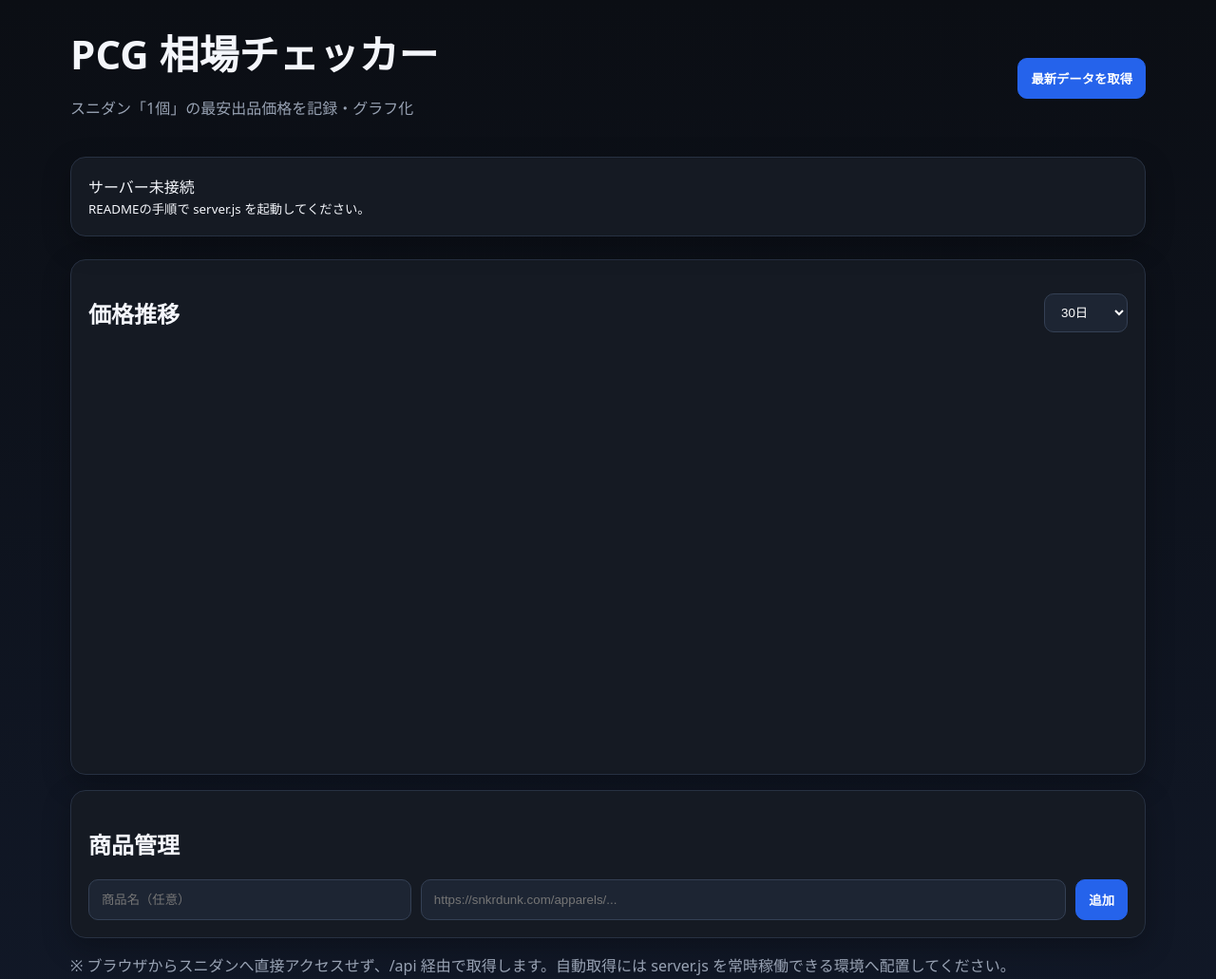
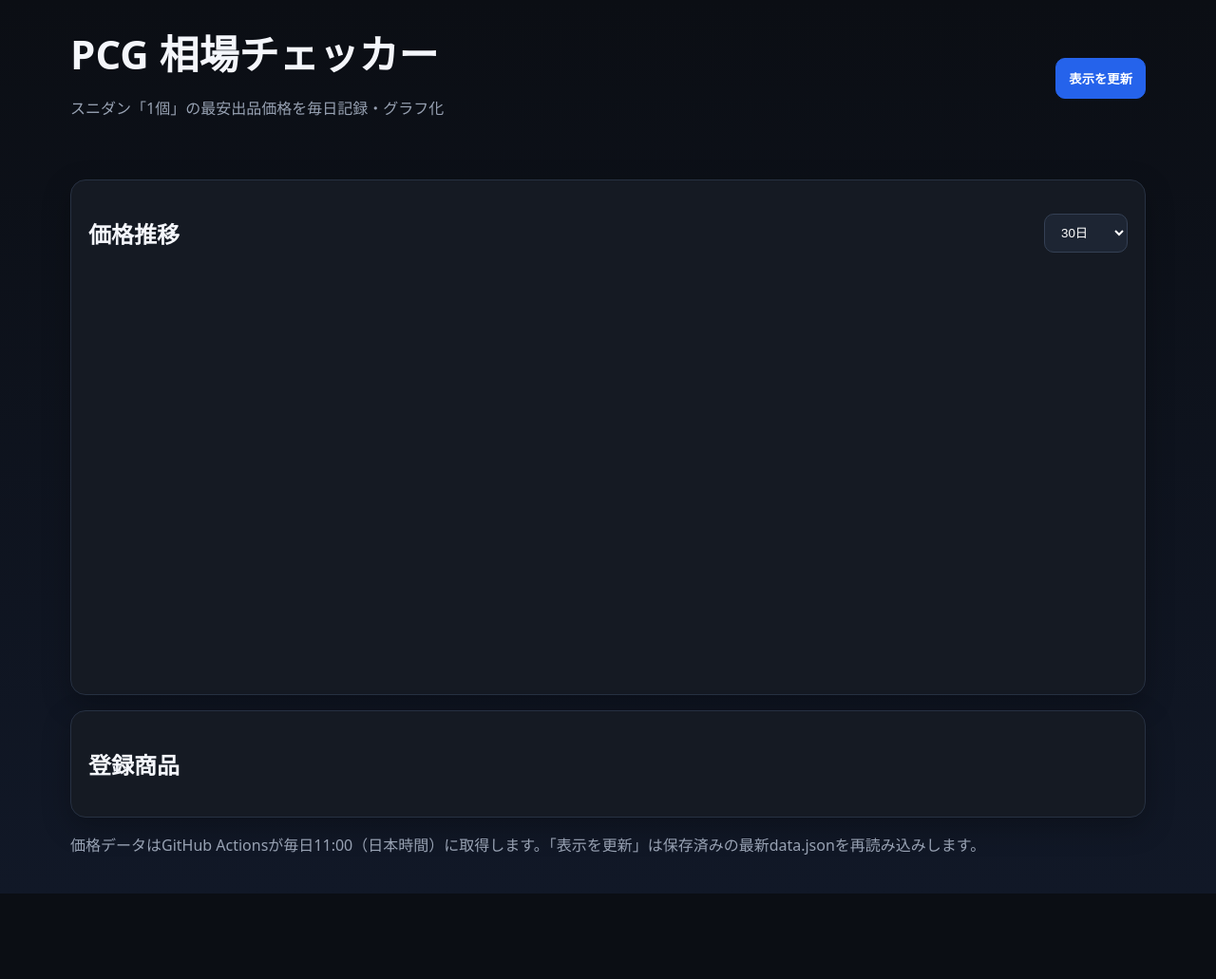
Before and after one commit to xienum/pcg-market-checker, a website: page index.html in a window 1280 px wide. Shown: the whole page at 95% size. After the commit the page ends 941 px from the top, so only its background shows below. Drawn offline with nearby package versions, Linux system fonts and the light colour scheme; no server answers.

Commit message:
Make tracker GitHub Pages compatible

```diff
--- a/index.html
+++ b/index.html
@@ -1 +1 @@
-<!doctype html><html lang='ja'><head><meta charset='utf-8'><meta name='viewport' content='width=device-width,initial-scale=1'><title>PCG相場チェッカー</title><link rel='stylesheet' href='style.css'><script src='https://cdn.jsdelivr.net/npm/chart.js'></script></head><body><main><header><div><h1>PCG 相場チェッカー</h1><p>スニダン「1個」の最安出品価格を記録・グラフ化</p></div><button id='refresh'>最新データを取得</button></header><section id='cards' class='cards'></section><section class='panel'><div class='toolbar'><h2>価格推移</h2><select id='range'><option value='7'>7日</option><option value='30' selected>30日</option><option value='90'>90日</option><option value='0'>全期間</option></select></div><div class='chartbox'><canvas id='chart'></canvas></div></section><section class='panel'><h2>商品管理</h2><form id='addForm'><input id='name' placeholder='商品名（任意）'><input id='url' type='url' placeholder='https://snkrdunk.com/apparels/...' required><button>追加</button></form><div id='products'></div></section><p class='note'>※ ブラウザからスニダンへ直接アクセスせず、/api 経由で取得します。自動取得には server.js を常時稼働できる環境へ配置してください。</p></main><script src='app.js'></script></body></html>
+<!doctype html><html lang="ja"><head><meta charset="utf-8"><meta name="viewport" content="width=device-width,initial-scale=1"><title>PCG相場チェッカー</title><link rel="stylesheet" href="style.css"><script src="https://cdn.jsdelivr.net/npm/chart.js"></script></head><body><main><header><div><h1>PCG 相場チェッカー</h1><p>スニダン「1個」の最安出品価格を毎日記録・グラフ化</p><p id="updated" class="updated"></p></div><button id="refresh">表示を更新</button></header><section id="cards" class="cards"></section><section class="panel"><div class="toolbar"><h2>価格推移</h2><select id="range"><option value="7">7日</option><option value="30" selected>30日</option><option value="90">90日</option><option value="0">全期間</option></select></div><div class="chartbox"><canvas id="chart"></canvas></div></section><section class="panel"><h2>登録商品</h2><div id="products"></div></section><p class="note">価格データはGitHub Actionsが毎日11:00（日本時間）に取得します。「表示を更新」は保存済みの最新data.jsonを再読み込みします。</p></main><script src="app.js"></script></body></html>
```
